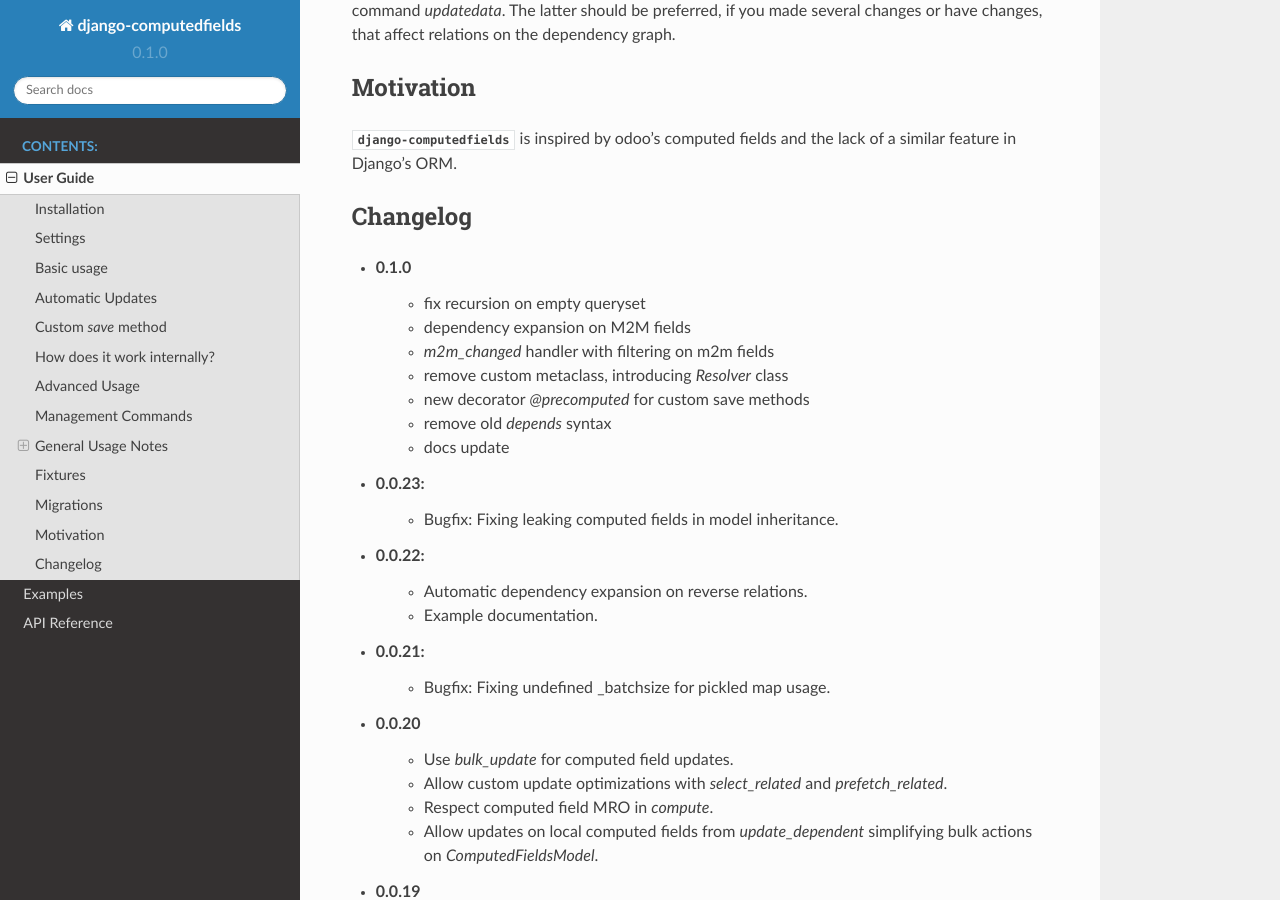
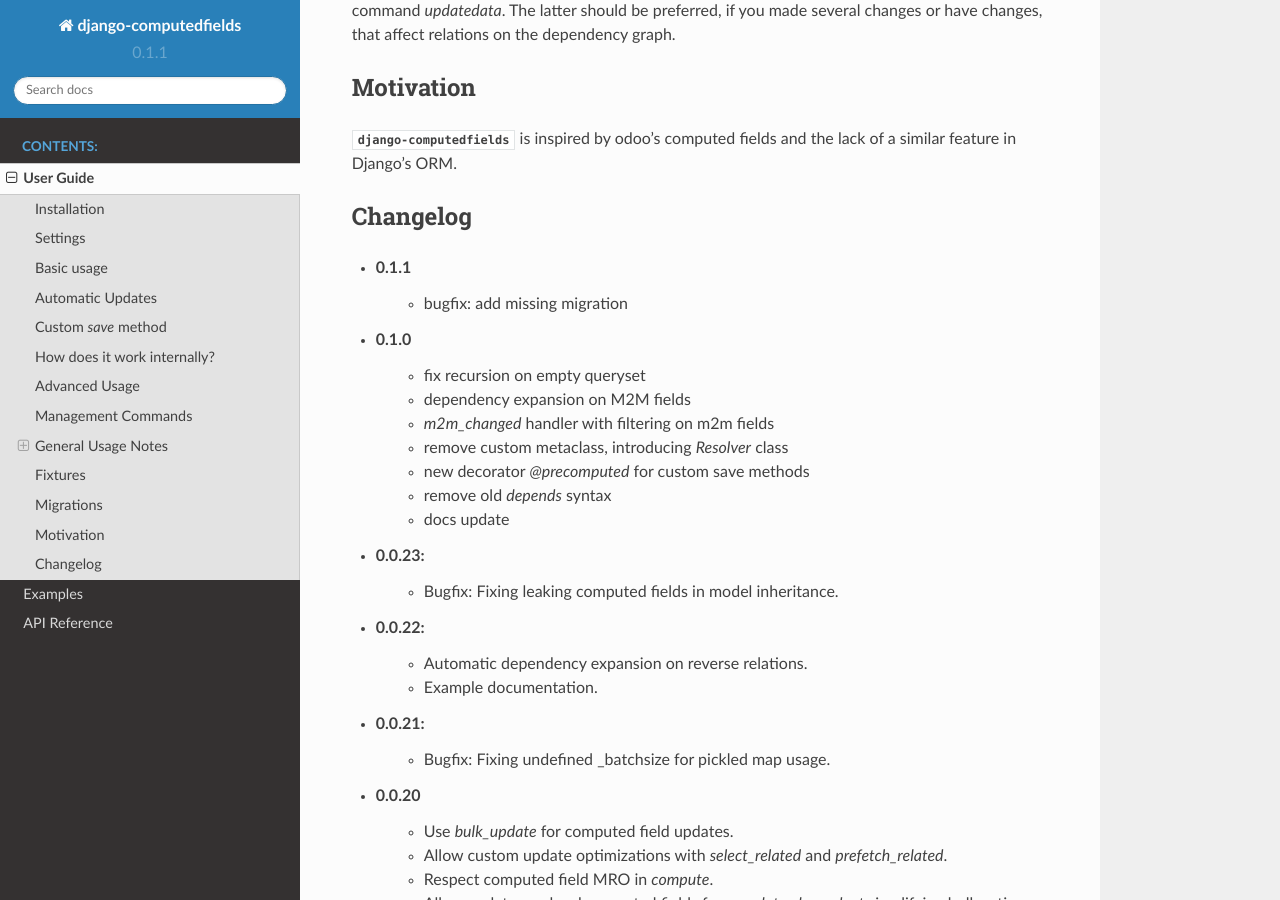
Before and after one commit to netzkolchose/django-computedfields, a Sphinx documentation site: the page built from docs/manual.rst, in a window 1280 px wide and 900 px high, scrolled down 8683 px. Built offline with Sphinx 7.4.7 and the Read the Docs theme 2.0.0, drawn with Linux system fonts in a browser that asks for light colours; the version number is read from the project's files by our own code.

Commit message:
0.1.1 release

```diff
--- a/computedfields/__init__.py
+++ b/computedfields/__init__.py
@@ -1,3 +1,3 @@
-__version__ = '0.1.0'
+__version__ = '0.1.1'
 
 default_app_config = 'computedfields.apps.ComputedfieldsConfig'
--- a/docs/manual.rst
+++ b/docs/manual.rst
@@ -409,6 +409,8 @@
 Changelog
 ---------
 
+- 0.1.1
+    - bugfix: add missing migration
 - 0.1.0
     - fix recursion on empty queryset
     - dependency expansion on M2M fields
--- a/setup.py
+++ b/setup.py
@@ -25,7 +25,7 @@
     author='netzkolchose',
     author_email='j.breitbart@netzkolchose.de',
     url='https://github.com/netzkolchose/django-computedfields',
-    download_url='https://github.com/netzkolchose/django-computedfields/archive/0.1.0.tar.gz',
+    download_url='https://github.com/netzkolchose/django-computedfields/archive/0.1.1.tar.gz',
     keywords=['django', 'method', 'decorator', 'autoupdate', 'persistent', 'field'],
     classifiers=[
         'Development Status :: 4 - Beta',
```
Also changed, not shown: README.md (+2 -0 lines).
